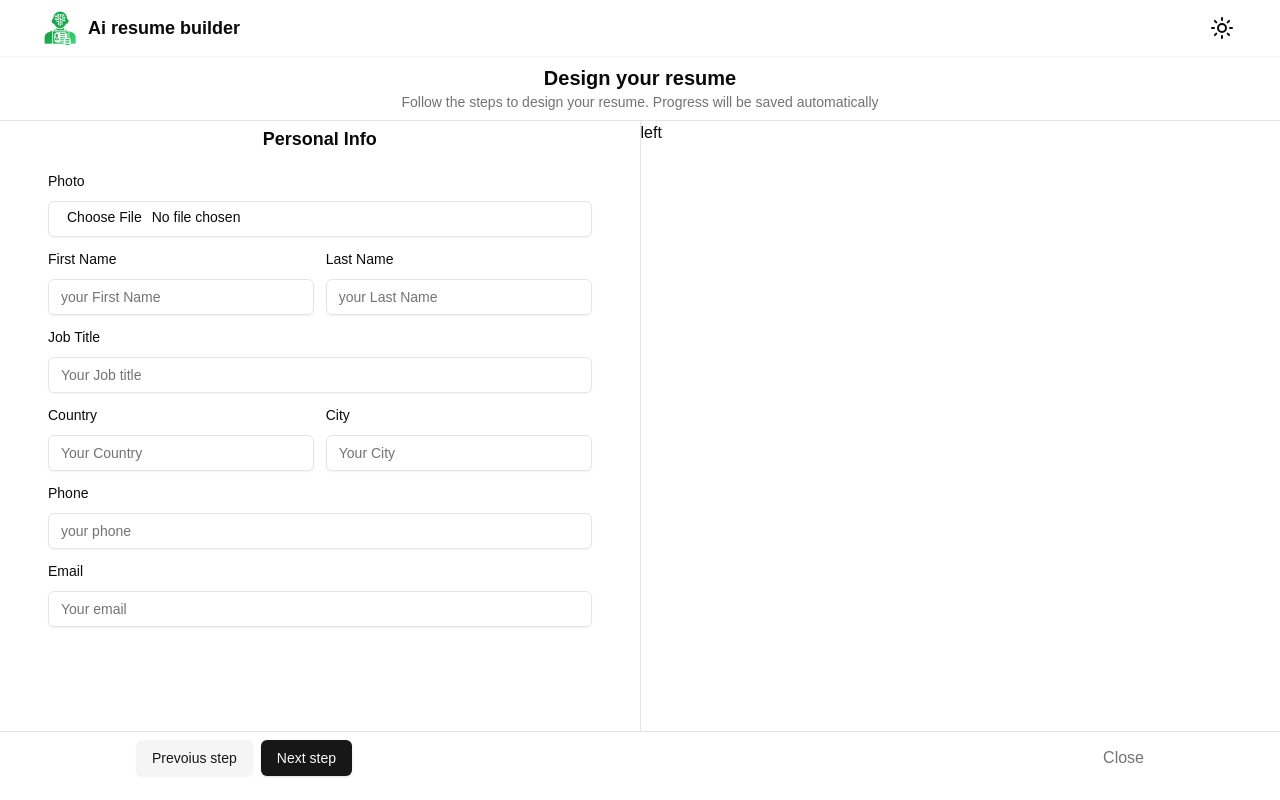
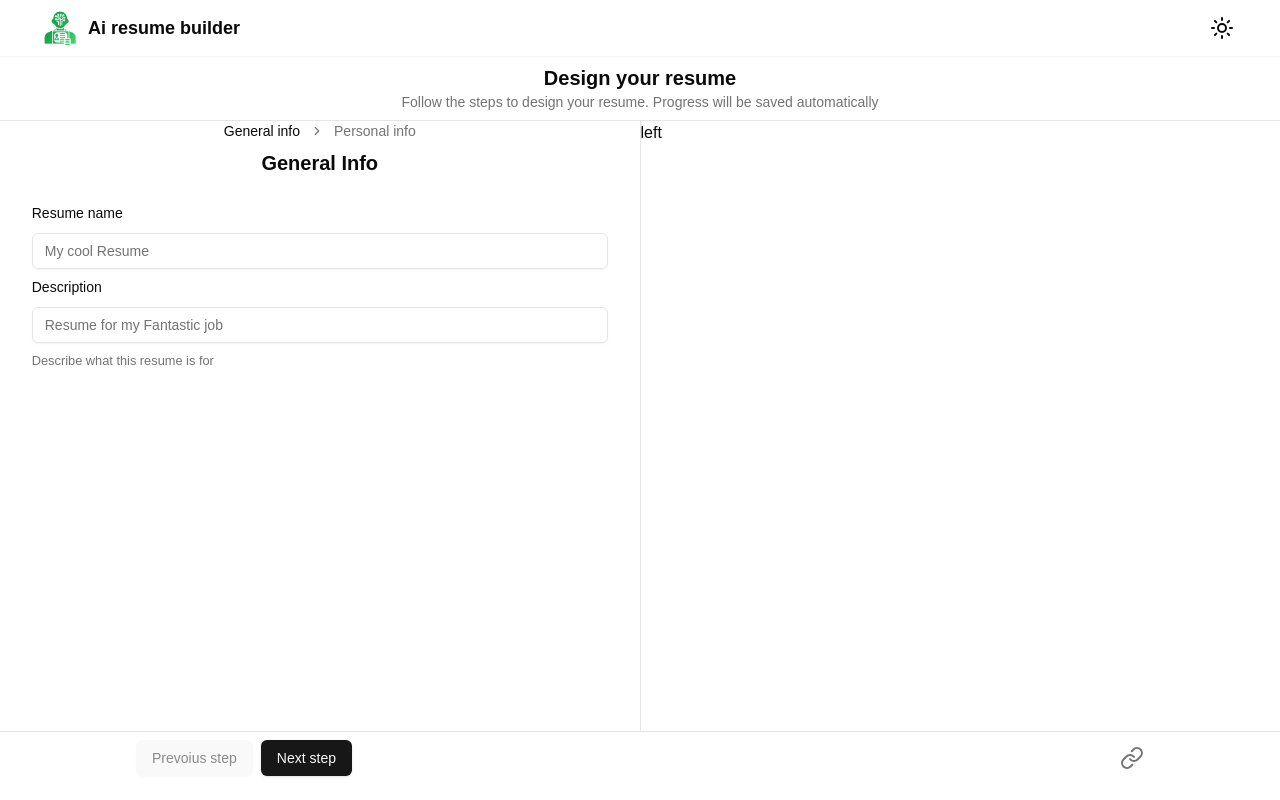
Before and after one commit to geniusmehraan/Ai-resume-builder-next.js-, a Next.js app: page /editor in a window 1280 px wide. Built offline with nearby package versions, Linux system fonts and the light colour scheme.

Commit message:
made the form with react hook form and can toggle to next step and previous step with url updating so when refresh the process will there

```diff
--- a/src/app/(main)/editor/Brudscrumb.tsx
+++ b/src/app/(main)/editor/Brudscrumb.tsx
@@ -23,7 +23,7 @@ const Brudscrumb = ({currentStep,setCurrentStep}:BrudscrumbsProps) => {
                  </BreadcrumbLink>
              )}
              </BreadcrumbItem>
-             <BreadcrumbSeparator/>
+             <BreadcrumbSeparator className="last:hidden"/>
           </React.Fragment>
       ))}
       </BreadcrumbList>
--- /dev/null
+++ b/src/app/(main)/editor/Footer.tsx
@@ -0,0 +1,34 @@
+import { Button } from "@/components/ui/button";
+import { Link } from "lucide-react";
+import { steps } from "./steps";
+
+interface FooterProps {
+    currentStep:String;
+    setCurrentStep:(step:string) => void;
+}
+
+export default function Footer({currentStep,setCurrentStep}:FooterProps) {
+
+    const previousStep = steps.find(
+        (_,i)=>steps[i+1]?.key===currentStep
+    )?.key
+
+    const nextStep = steps.find(
+        (_,i)=>steps[i-1]?.key===currentStep
+    )?.key
+
+
+  return (
+    <footer className="w-full p-2 border-t">
+      <div className="flex  justify-between md:px-4 sm:px-2 lg:px-32 xl:px-38  items-center   w-full">
+        <div className="flex gap-2">
+          <Button disabled={!previousStep} variant={"secondary"} onClick={()=>previousStep?setCurrentStep(previousStep):undefined}>Prevoius step</Button>
+          <Button disabled={!nextStep} onClick={()=>nextStep?setCurrentStep(nextStep):undefined}>Next step</Button>
+        </div>
+        <div className="text-muted-foreground ">
+          <Link href={"/resumes"}>Close</Link>
+        </div>
+      </div>
+    </footer>
+  );
+}
--- a/src/app/(main)/editor/ResumeEditor.tsx
+++ b/src/app/(main)/editor/ResumeEditor.tsx
@@ -5,20 +5,26 @@ import GeneralInform from "./forms/GeneralInform";
 import PersonalInform from "./forms/PersonalInform";
 import { useSearchParams } from "next/navigation";
 import { steps } from "./steps";
+import Brudscrumb from "./Brudscrumb";
+import Footer from "./Footer";
 
 
 
 const ResumeEditor = () => {
    const searchParams = useSearchParams();
-console.log(searchParams)
+
    const  currentStep = searchParams.get("step") || steps[0].key
 
    function setStep(key:string){
         const newSearchParams = new URLSearchParams(searchParams)
         newSearchParams.set("step",key)
-        window.history.pushState(null, "",`${searchParams}`)
+        window.history.pushState(null, "",`?${newSearchParams.toString()}`)
    }
 
+   const FormComponent = steps.find(
+    steps => steps.key === currentStep
+
+   )?.component;
   return (
     <div className="flex grow flex-col h-full">
 
@@ -34,27 +40,17 @@ console.log(searchParams)
 
       <main className="relative grow">
         <div className="absolute top-0 bottom-0 flex w-full ">
-          <div className="w-full md:w-1/2">
-      {/* <GeneralInform></GeneralInform> */}
-          <PersonalInform></PersonalInform>
+          <div className="w-full md:w-1/2 space-y-2">
+       <Brudscrumb currentStep={currentStep} setCurrentStep={setStep}></Brudscrumb>
+       {
+        FormComponent&&<FormComponent/>
+       }
           </div>
           <div className="grow border-r"></div>
           <div className="hidden w-1/2 md:flex">left</div>
         </div>
       </main>
-
-
-
-      <footer className="w-full p-2 border-t">
-        <div className="flex  justify-between md:px-4 sm:px-2 lg:px-32 xl:px-38  items-center   w-full">
-          <div className="flex gap-2">
-            <Button variant={"secondary"}>Prevoius step</Button>
-            <Button>Next step</Button>
-          </div>
-          <div className="text-muted-foreground "><Link href={"/resumes"}>Close</Link></div>
-        </div>
-      </footer>
-
+      <Footer currentStep={currentStep} setCurrentStep={setStep}/>
     </div>
   );
 };
```
